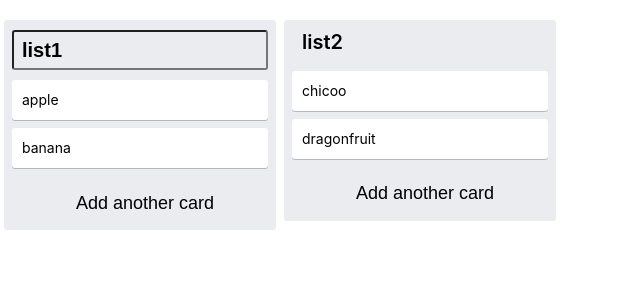
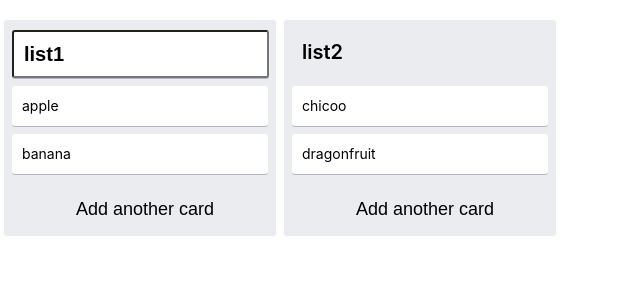
Before and after one commit to aayushah711/masai-module-4, a React (Create React App) app in the folder slate/: page / in a window 1280 px wide. Both pictures are taken after a click on the element "list1". Shown: the top 300 px of the page, without its empty margins (0-640 px from the left). Built offline with nearby package versions, Linux system fonts and the light colour scheme; the HTML template or start-up script is replaced by a standard one.

Commit message:
some styling of list component

```diff
--- a/slate/src/Components/List.jsx
+++ b/slate/src/Components/List.jsx
@@ -30,42 +30,16 @@ const ListContainer = styled.div`
 	white-space: normal;
 `;
 const ListHeader = styled.div`
-	flex: 0 0 auto;
-	// padding: 10px 8px;
 	margin: 0px 8px;
-	position: relative;
-	// min-height: 20px;
-	// margin-top: 15px;
 `;
 const ListHeaderNameAssist = styled.h2`
 	font-size: 20px;
 	line-height: 24px;
 	font-weight: 600;
-	// margin: 0 0 8px;
+	padding: 10px 10px;
+	// border: 1px solid black;
+	margin-bottom: 12px;
 	margin-top: 10px;
-	padding: 0px 10px;
-	// border: 1px solid black;
-`;
-
-const ListHeaderName = styled.input`
-	background: transparent;
-    border-radius: 3px;
-    box-shadow: none;
-    font-weight: 600;
-    margin: -4px 0;
-    min-height: 20px;
-    padding: 4px 8px;
-    max-height: 256px;
-	resize: none;
-	overflow: hidden;
-    overflow-wrap: break-word;
-    height: 28px;
-	width: 92%;
-	margin-bottom: 10px;
-	margin-top: 10px;
-	font-size: 20px;
-	line-height: 24px;
-	font-weight: 600;
 `;
 
 const CardComposerContainer = styled.button`
@@ -115,13 +89,33 @@ const ListAnotherCard = styled.input`
 	cursor: pointer;
 	display: block;
 	margin-bottom: 8px;
-	max-width: 300px;
+	width: 91%;
 	min-height: 20px;
 	position: relative;
 	text-decoration: none;
 	z-index: 0;
 	padding: 10px;
+	font-size: 20px;
+	line-height: 24px;
+	font-weight: 600;
+	margin-top: 10px;
 `;
+
+const addCancelCardWrapper = styled.button`
+	border: 1px solid black;
+	display: flex;
+	flex-direction: row;
+`;
+
+const AddCardButton = styled.button`
+	margin-left: 8px;
+	width: 84px;
+	height: 32px;
+	margin-bottom: 8px;
+	margin-right: 10px
+`;
+
+
 
 
 
@@ -191,15 +185,16 @@ class List extends React.Component {
 			<ListWrapper>
 				<ListContainer>
 					{renameList ?
-						<ListHeader>
-							<ListHeaderName
+						<ListCards>
+							<ListAnotherCard
 								type="text"
 								name="renamedList"
 								value={renamedList}
 								onChange={handleChange}
 								onKeyDown={handleKeyDown}
 							/>
-						</ListHeader> :
+						</ListCards>
+						 :
 						<ListHeader
 							onClick={handleRename}>
 							<ListHeaderNameAssist>{name}</ListHeaderNameAssist>
@@ -223,8 +218,23 @@ class List extends React.Component {
 									onChange={handleChange}
 								/>
 							</ListCards>
-							<button onClick={handleSave}>Save</button>
-							<button onClick={handleCancel}>Cancel</button>
+							<addCancelCardWrapper>
+							<AddCardButton
+								onClick={handleSave}
+								style={{
+									marginLeft: "8px",
+									float: "left",
+									cursor: "pointer"}}>Add Card</AddCardButton>
+
+							<h1 onClick={handleCancel}
+								style={{float:"left",
+										margin: "5px 0px",
+										fontWeight: "normal",
+										fontSize: "25px",
+										cursor: "pointer"}}>X</h1>
+							</addCancelCardWrapper>
+
+
 						</React.Fragment>
 					) : (
 						<CardComposerContainer onClick={addCard}>
```
Lines whose indentation alone changed are shown as unchanged.
